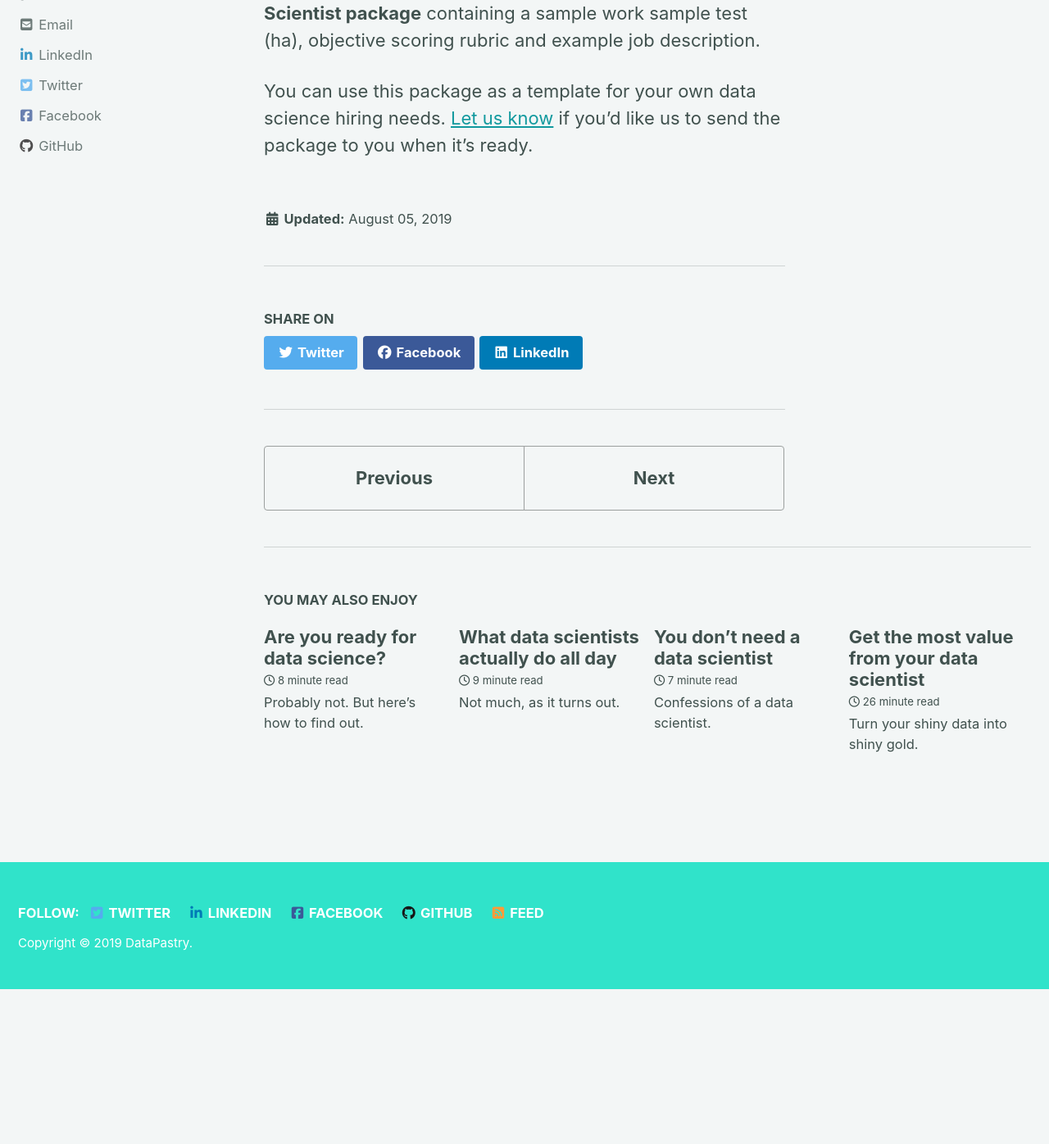
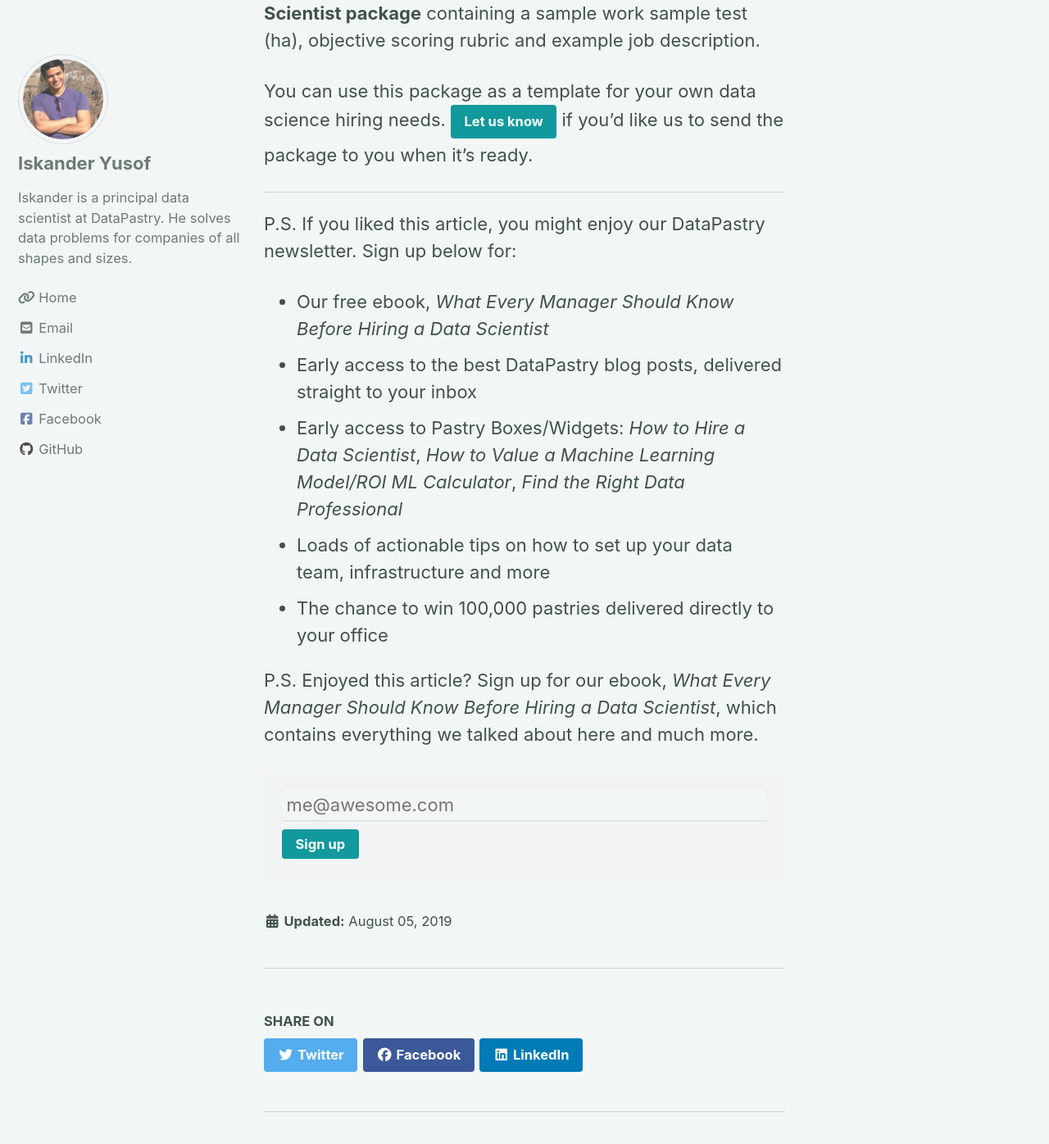
Before and after one commit to datapastry/datapastry.github.io, a Jekyll site: the page built from _posts/2019-08-05-how-to-hire-a-data-scientist.md, in a window 1280 px wide and 1400 px high, scrolled down 20850 px. Shown: the top 1396 px of the window at 82% size. Built offline with Jekyll 4.4.1, drawn with Linux system fonts in a browser that asks for light colours; cached includes are drawn as plain includes; nearby versions of some CDN libraries; before the commit the page ends 22057 px from its top, so only the background shows below that; some of the changed text lies outside the part shown.

Commit message:
Test mailing list form

```diff
--- a/_posts/2019-08-05-how-to-hire-a-data-scientist.md
+++ b/_posts/2019-08-05-how-to-hire-a-data-scientist.md
@@ -315,4 +315,19 @@ And if that’s not enough, we’ll even supply you with pastries.
 
 Last but not least, we’re putting together a free **Hire a Data Scientist package** containing a sample work sample test (ha), objective scoring rubric and example job description.
 
-You can use this package as a template for your own data science hiring needs. [Let us know](https://www.google.com/) if you’d like us to send the package to you when it's ready.
+You can use this package as a template for your own data science hiring needs. [Let us know](https://www.google.com/){: .btn .btn--primary} if you’d like us to send the package to you when it's ready.
+
+-----------------------
+
+P.S. If you liked this article, you might enjoy our DataPastry newsletter. Sign up below for:
+* Our free ebook, *What Every Manager Should Know Before Hiring a Data Scientist*
+* Early access to the best DataPastry blog posts, delivered straight to your inbox
+* Early access to Pastry Boxes/Widgets: *How to Hire a Data Scientist*, *How to Value a Machine Learning Model/ROI ML Calculator*, *Find the Right Data Professional*
+* Loads of actionable tips on how to set up your data team, infrastructure and more
+* The chance to win 100,000 pastries delivered directly to your office
+
+P.S. Enjoyed this article? Sign up for our ebook, *What Every Manager Should Know Before Hiring a Data Scientist*, which contains everything we talked about here and much more.
+
+<form name="newsletter" method="POST" data-netlify="true">
+    <input type="email" name="email" placeholder="me@awesome.com" /> <button type="submit" class="btn btn--primary">Sign up</button>
+</form>
```
Also changed, not shown: other parts of _posts/2019-08-05-how-to-hire-a-data-scientist.md (+1 -1 lines).
